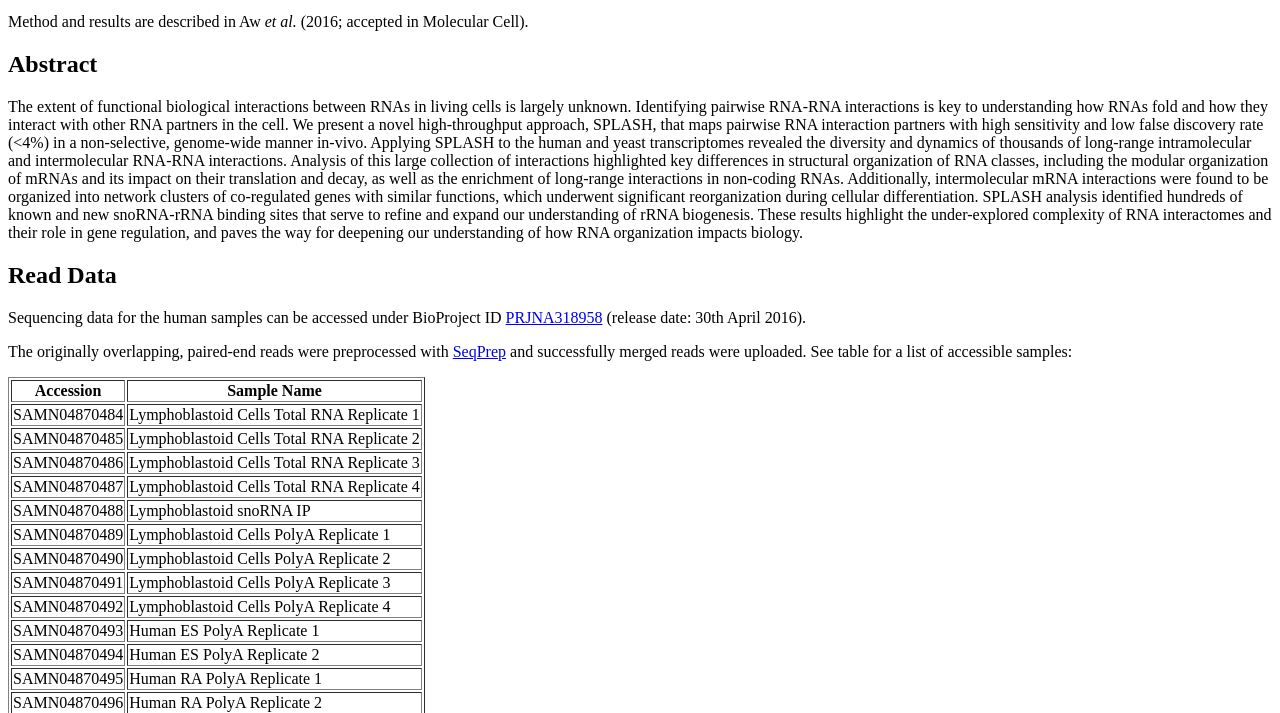
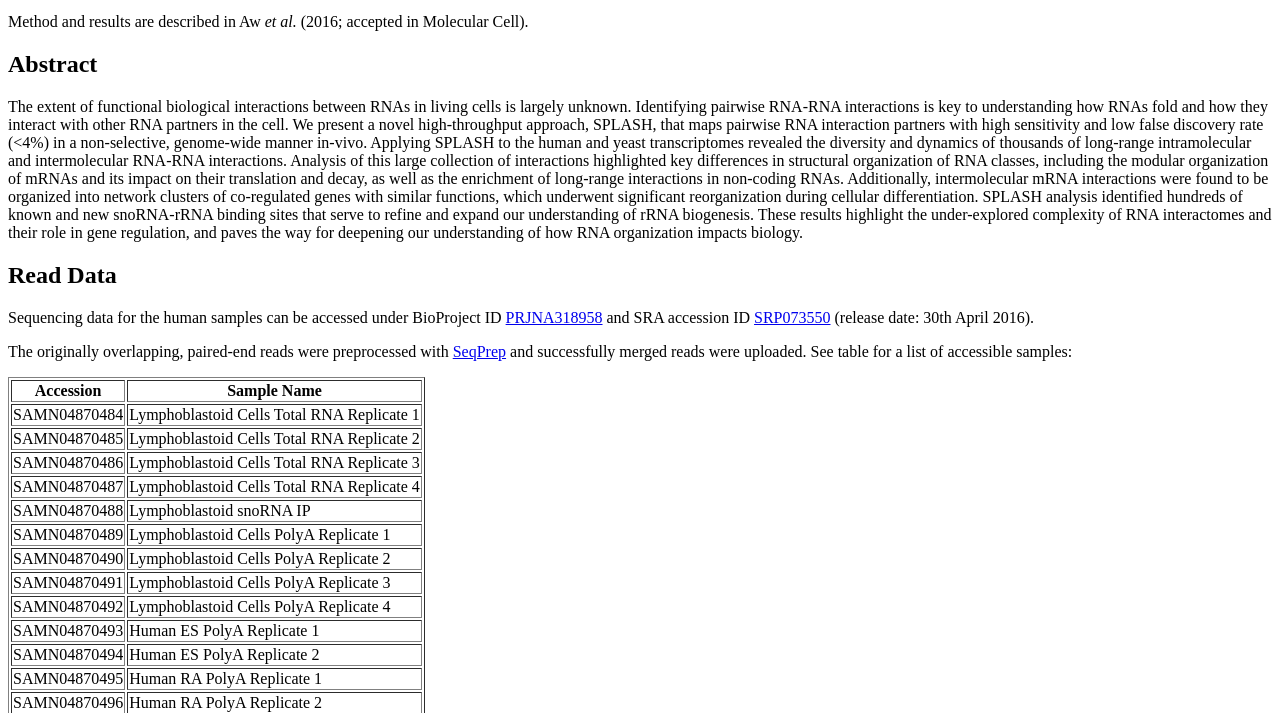
Before and after one commit to CSB5/splash, a plain HTML site: page index.html in a window 1280 px wide. Shown: the part 87-800 px from the top of the page. Drawn offline with Linux system fonts and the light colour scheme.

Commit message:
SRA changes

```diff
--- a/index.html
+++ b/index.html
@@ -40,6 +40,8 @@ understanding of how RNA organization impacts biology.
 <p>
 Sequencing data for the human samples can be accessed under BioProject
 ID <a href="http://www.ncbi.nlm.nih.gov/bioproject/318958">PRJNA318958</a>
+and SRA accession
+ID <a href="http://www.ncbi.nlm.nih.gov/sra/SRP073550">SRP073550</a>
 (release date: 30th April 2016).
 </p>
 <p>
```
